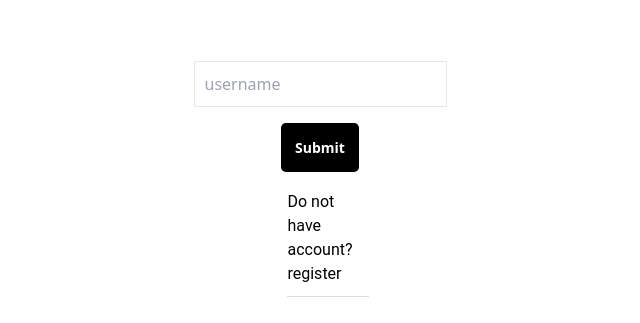
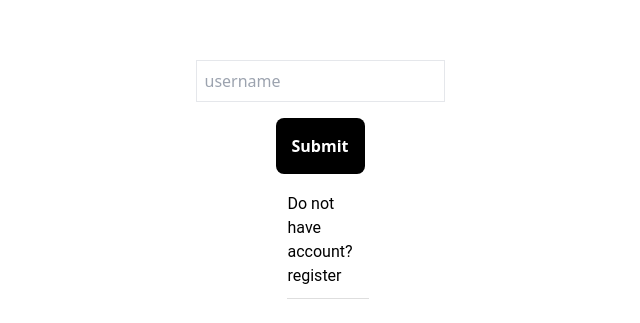
Before and after one commit to hossamnasser938/chat-capacitor, a React (Create React App) app: page /login in a window 1280 px wide. Shown: the part 225-548 px from the top of the page, without its empty margins (320-960 px from the left). Built offline with nearby package versions, Linux system fonts and the light colour scheme.

Commit message:
use tailwind in components

```diff
--- a/src/components/button/button.css
+++ /dev/null
@@ -1,10 +0,0 @@
-.button {
-  padding: 14px;
-  border-color: #eee;
-  border-width: 1px;
-  border-radius: 5px;
-  background-color: black;
-  color: white;
-  font-weight: bold;
-  font-size: 14px;
-}
--- a/src/components/button/button.tsx
+++ b/src/components/button/button.tsx
@@ -1,11 +1,13 @@
 import React from "react";
 import { IButtonProps } from "./button.types";
 import { mergeClassNames } from "../../utils/helper-functions";
-import "./button.css";
 
 export const Button = (props: IButtonProps) => {
   const { className, ...restProps } = props;
-  const _className = mergeClassNames("button", className || "");
+  const _className = mergeClassNames(
+    "p-4 bg-black text-white rounded-lg font-bold text-md",
+    className || ""
+  );
 
-  return <button className={_className} {...props} />;
+  return <button className={_className} {...restProps} />;
 };
--- a/src/components/input/input.css
+++ /dev/null
@@ -1,3 +0,0 @@
-.input {
-  padding: 10px;
-}
--- a/src/components/input/input.tsx
+++ b/src/components/input/input.tsx
@@ -1,11 +1,10 @@
 import React from "react";
 import { IInputProps } from "./input.types";
-import "./input.css";
 import { mergeClassNames } from "../../utils/helper-functions";
 
 export const Input = (props: IInputProps) => {
   const { className, ...restProps } = props;
-  const _className = mergeClassNames("input", className || "");
+  const _className = mergeClassNames("p-2", className || "");
 
   return <input className={_className} {...restProps} />;
 };
```
